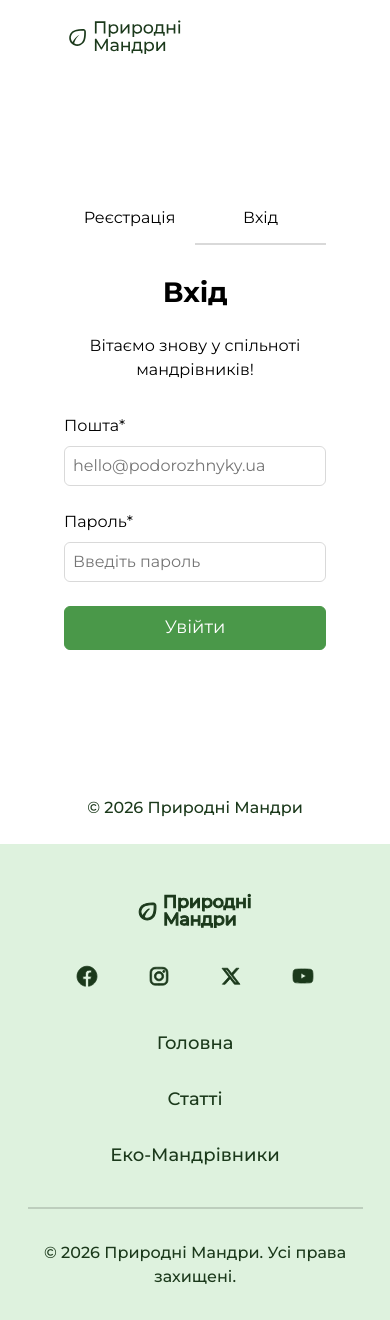
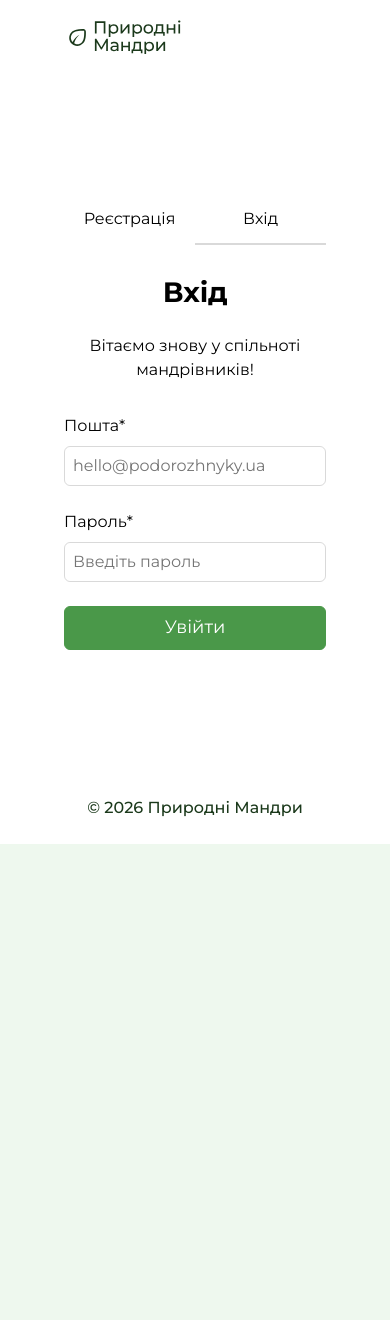
Before and after one commit to olyapoliukhovych/nature-travels-frontend, a Next.js app: page /login in a window 390 px wide. Shown: the top 1320 px of the page. After the commit the page ends 844 px from the top, so only its background shows below. Built offline with nearby package versions, Linux system fonts and the light colour scheme.

Commit message:
fix(api): update auth endpoints to use production URL
- update fetch URLs in Registration and Login forms
- refactor FooterWrapper and MainAuthNav for better routing
- fix icon sizing and text wrapping in footer

```diff
--- /dev/null
+++ b/components/Footer/Copyright.module.css
@@ -0,0 +1,13 @@
+.copyrightParagraph {
+    font-weight: 400;
+    font-size: 12px;
+    max-width: 239px;
+
+    @media screen and (min-width: 768px) {
+        max-width: none;
+    }
+
+    @media screen and (min-width: 1440px) {
+        font-size: 16px;
+    }
+}
--- a/components/Footer/Copyright.tsx
+++ b/components/Footer/Copyright.tsx
@@ -1,4 +1,10 @@
+import css from "./Copyright.module.css";
+
 export default function Copyright() {
   const currentYear = new Date().getFullYear();
-  return <p>© {currentYear} Природні Мандри. Усі права захищені.</p>;
+  return (
+    <p className={css.copyrightParagraph}>
+      © {currentYear} Природні Мандри. Усі права захищені.
+    </p>
+  );
 }
--- a/components/Footer/Footer.module.css
+++ b/components/Footer/Footer.module.css
@@ -6,6 +6,10 @@
     @media screen and (min-width: 1440px) {
         padding: 80px 0;
     }
+}
+
+.footerSvg {
+    stroke: none !important;
 }
 
 .footerWrapper {
@@ -73,5 +77,6 @@
 
 .copyrightWrapper {
     text-align: center;
-    color: var(--color-scheme-2-text);
+    justify-content: center;
+    display: flex;
 }
--- a/components/Footer/Footer.tsx
+++ b/components/Footer/Footer.tsx
@@ -7,7 +7,6 @@ import { Icon } from "../Icon/Icon";
 
 export default function Footer() {
   return (
-    <>
       <footer className={css.footer}>
         <div className="container">
           <div className={css.footerWrapper}>
@@ -16,7 +15,12 @@ export default function Footer() {
               href="/"
               aria-label="На головну сторінку"
             >
-              <Icon id="icon-logo" width={121} height={35} />
+              <Icon
+                id="icon-logo"
+                width={121}
+                height={35}
+                className={css.footerSvg}
+              />
             </AppLink>
             <SocialList />
             <FooterNav />
@@ -29,6 +33,5 @@ export default function Footer() {
           </div>
         </div>
       </footer>
-    </>
   );
 }
--- a/components/Footer/FooterNav/FooterNav.module.css
+++ b/components/Footer/FooterNav/FooterNav.module.css
@@ -21,6 +21,15 @@
     color: var(--color-scheme-2-text);
     text-decoration: none;
     height: 40px;
+    white-space: nowrap;
+
+    font-weight: 400;
+    font-size: 16px;
+
+    @media only screen and (min-width: 1440px) {
+        font-size: 18px;
+        height: 43px;
+    }
 
     &:hover,
     &:focus {
--- a/components/Footer/FooterWrapper.tsx
+++ b/components/Footer/FooterWrapper.tsx
@@ -6,7 +6,7 @@ import Footer from "./Footer";
 export default function FooterWrapper() {
   const pathname = usePathname();
 
-  const hideOnPaths = ["/auth/login", "/auth/register"];
+  const hideOnPaths = ["/login", "/register"];
 
   if (hideOnPaths.includes(pathname)) {
     return null;
--- a/components/Footer/SocialList/SocialList.module.css
+++ b/components/Footer/SocialList/SocialList.module.css
@@ -6,15 +6,16 @@
 .socialListSvg {
     fill: var(--color-scheme-2-text);
     transition: var(--transition);
-    width: 32px;
-    height: 32px;
+    width: 32px !important;
+    height: 32px !important;
 
     @media only screen and (min-width: 768px) {
-        width: 24px;
-        height: 24px;
+        width: 24px !important;
+        height: 24px !important;
     }
 }
 
-.socialListLink:hover .socialListSvg {
+.socialListLink:hover .socialListSvg,
+.socialListLink:focus .socialListSvg {
     fill: var(--color-mantis-dark);
 }
--- a/components/Footer/SocialList/SocialList.tsx
+++ b/components/Footer/SocialList/SocialList.tsx
@@ -9,7 +9,6 @@ export default function SocialList() {
     { id: "youtube", href: "https://www.youtube.com", label: "Ютуб" },
   ];
   return (
-    <>
     <div className={css.socialListWrapper}>
       {socials.map((social) => (
         <AppLink
@@ -24,6 +23,5 @@ export default function SocialList() {
         </AppLink>
       ))}
     </div>
-    </>
   );
 }
--- a/components/LoginForm/LoginForm.tsx
+++ b/components/LoginForm/LoginForm.tsx
@@ -26,7 +26,8 @@ export default function LoginForm() {
     { setSubmitting }: FormikHelpers<LoginValues>,
   ) => {
     try {
-      const response = await fetch("/api/auth/login", {
+      const apiUrl = process.env.NEXT_PUBLIC_API_URL;
+      const response = await fetch(`${apiUrl}/auth/login`, {
         method: "POST",
         headers: { "Content-Type": "application/json" },
         body: JSON.stringify(values),
--- a/components/MainAuthNav/MainAuthNav.module.css
+++ b/components/MainAuthNav/MainAuthNav.module.css
@@ -22,7 +22,13 @@
     height: 100%;
     padding-bottom: 2px;
 
-    &:hover {
+    padding: 0;
+    min-width: unset;
+    border: none;
+
+    &:hover,
+    &:focus {
+        border: none !important;
         color: var(--color-mantis-dark);
     }
 
--- a/components/MainAuthNav/MainAuthNav.tsx
+++ b/components/MainAuthNav/MainAuthNav.tsx
@@ -1,6 +1,6 @@
 "use client";
 
-import Link from "next/link";
+import AppLink from "../AppLink/AppLink";
 import { usePathname } from "next/navigation";
 import css from "./MainAuthNav.module.css";
 
@@ -11,18 +11,18 @@ export default function MainAuthNav() {
 
   return (
     <nav className={css.mainAuthNav}>
-      <Link
+      <AppLink
         href="/register"
         className={`${css.mainAuthLink} ${isActive("/register") ? css.mainAuthActive : ""}`}
       >
         Реєстрація
-      </Link>
-      <Link
+      </AppLink>
+      <AppLink
         href="/login"
         className={`${css.mainAuthLink} ${isActive("/login") ? css.mainAuthActive : ""}`}
       >
         Вхід
-      </Link>
+      </AppLink>
     </nav>
   );
 }
--- a/components/RegistrationForm/RegistrationForm.tsx
+++ b/components/RegistrationForm/RegistrationForm.tsx
@@ -35,7 +35,8 @@ export default function RegistrationForm() {
     { setSubmitting }: FormikHelpers<RegistrationValues>,
   ) => {
     try {
-      const response = await fetch("/api/auth/register", {
+      const apiUrl = process.env.NEXT_PUBLIC_API_URL;
+      const response = await fetch(`${apiUrl}/auth/register`, {
         method: "POST",
         headers: { "Content-Type": "application/json" },
         body: JSON.stringify(values),
```
Lines whose indentation alone changed are shown as unchanged.
